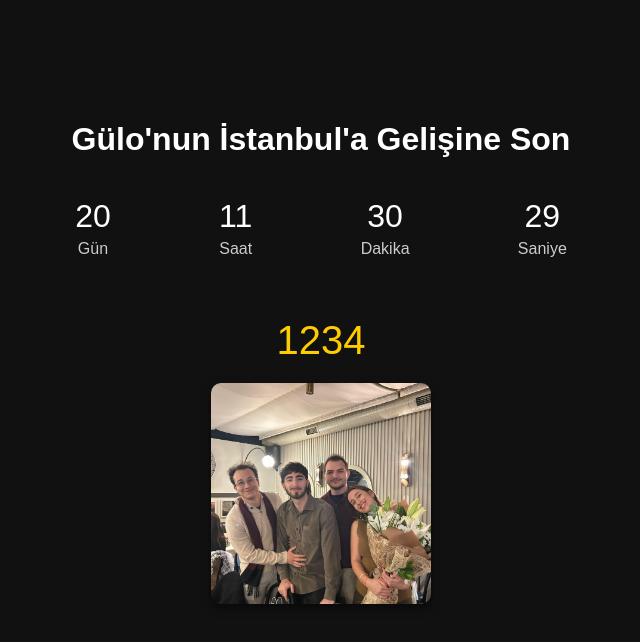
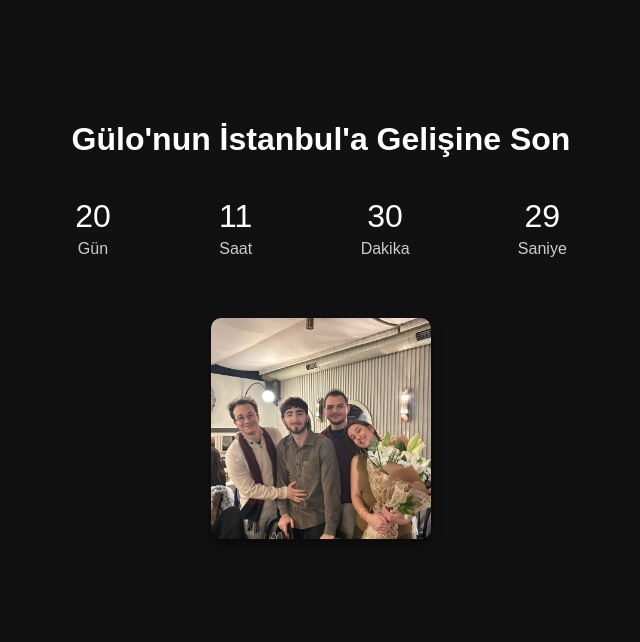
Before and after one commit to o-ergin/gulo-countdown, a plain HTML site: page index.html in a window 1280 px wide. Shown: the whole page, without its empty margins (319-959 px from the left). Drawn offline with Linux system fonts and the light colour scheme.

Commit message:
Update index.html

```diff
--- a/index.html
+++ b/index.html
@@ -20,7 +20,7 @@
   </div>
 
   <div class="counter-wrapper">
-    <div id="counter">1234</div>
+    <div id="counter"></div>
     <img src="images/bizziko.png" alt="Photo below counter" class="photo-under-counter">
   </div>
 
```
